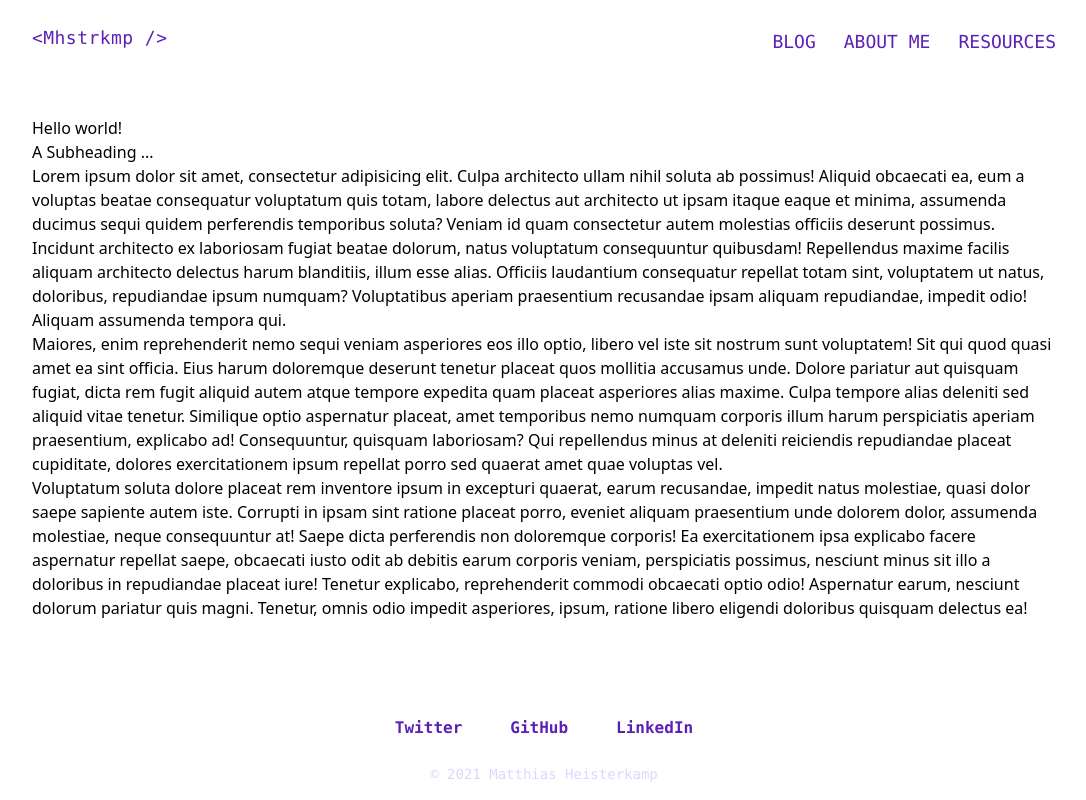
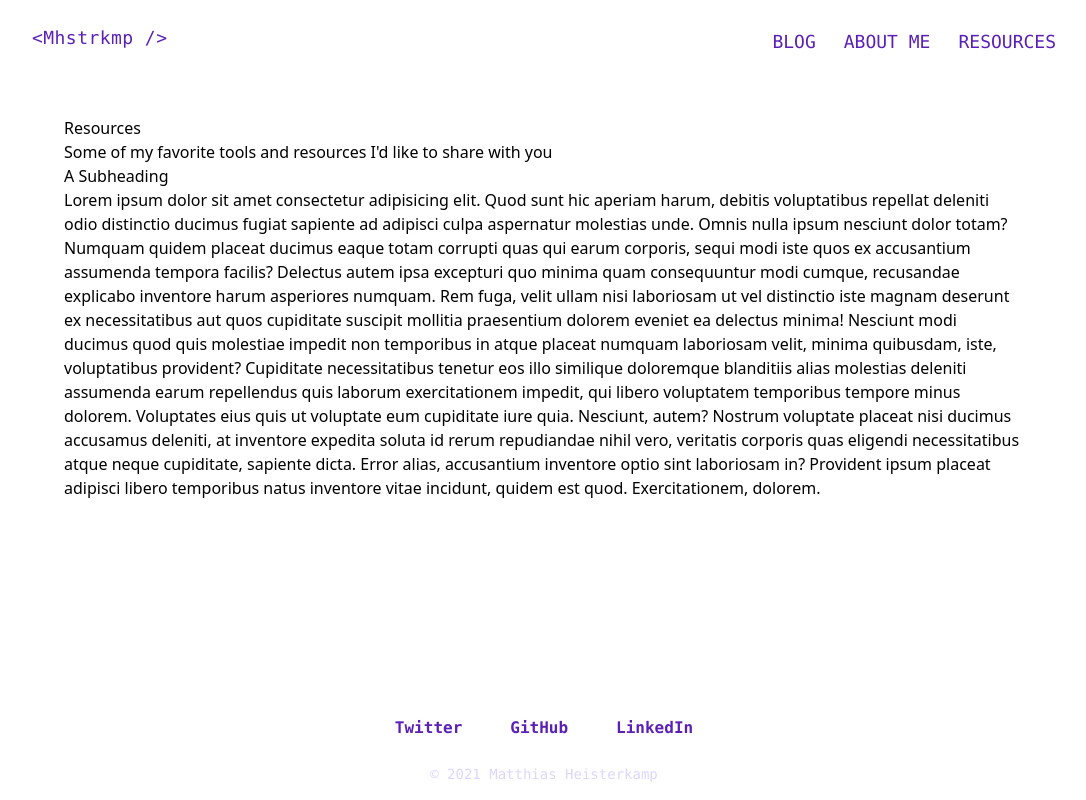
Before and after one commit to mhstrkmp/mhstrkmp.dev, a Gatsby site: page /resources in a window 1280 px wide. Shown: the whole page, without its empty margins (96-1182 px from the left). Built offline with nearby package versions, Linux system fonts and the light colour scheme; Gatsby itself is replaced by a stand-in of ours; what @tailwindcss/typography would draw is missing.

Commit message:
💄 Add colored tags based on names

```diff
--- a/src/components/PostListItem.js
+++ b/src/components/PostListItem.js
@@ -32,13 +32,15 @@ const PostListItem = ({ post }) => {
             </dl>
             <ul className="flex flex-wrap">
               {post.frontmatter.tags.map((tag, index) => {
+                const tagName = _.kebabCase(tag);
+
                 return (
                   <li key={`post_tag${index}`} className="flex-none mt-2 mr-2">
                     <Link
-                      to={`/tag/${_.kebabCase(tag)}`}
-                      className="pointer-events-auto inline-block px-2 py-1 text-sm font-semibold"
+                      to={`/tag/${tagName}`}
+                      className={`pointer-events-auto inline-block px-2 py-1 rounded-md text-sm text-white font-semibold bg-purple-600 bg-${tagName}`}
                     >
-                      #{tag}
+                      {tag}
                     </Link>
                   </li>
                 );
--- a/src/components/ProjectListItem.js
+++ b/src/components/ProjectListItem.js
@@ -1,4 +1,5 @@
 import React from "react";
+import _ from "lodash";
 
 const ProjectListItem = ({ project }) => {
   return (
@@ -17,7 +18,7 @@ const ProjectListItem = ({ project }) => {
           height={150}
           width={200}
           alt=""
-          className="object-contain"
+          className="object-cover rounded-md"
         />
         <div className="w-80 h-auto md:w-auto md:max-w-4 px-4 py-4">
           <h2 className="text-center md:text-left font-bold pb-1">
@@ -28,10 +29,13 @@ const ProjectListItem = ({ project }) => {
           </p>
           <ul className="flex justify-center md:justify-start flex-wrap">
             {project.tags.map((tag, index) => {
+              const tagName = _.kebabCase(tag);
               return (
                 <li key={`project_tag${index}`} className="flex-none mt-2 mr-2">
-                  <span className="inline-block px-2 py-1 text-sm font-semibold">
-                    #{tag}
+                  <span
+                    className={`inline-block px-2 py-1 text-white text-sm font-semibold rounded-md bg-purple-600 bg-${tagName}`}
+                  >
+                    {tag}
                   </span>
                 </li>
               );
--- a/src/content/posts/post-3.md
+++ b/src/content/posts/post-3.md
@@ -3,7 +3,7 @@
 date: "2020-02-14"
 title: "My third blog post"
 description: "Lorem ipsum dolor sit amet, consetetur sadipscing elitr, sed diam nonumy eirmod tempor invidunt ut labore et dolore magna aliquyam erat, sed diam voluptua."
-tags: ["Some Label", "Label", "Label", "Label"]
+tags: ["thoughts", "React", "JavaScript"]
 ---
 
 Lorem ipsum dolor sit amet, consetetur sadipscing elitr, sed diam nonumy eirmod tempor invidunt ut labore et dolore magna aliquyam erat, sed diam voluptua. At vero eos et accusam et justo duo dolores et ea rebum. Stet clita kasd gubergren, no sea takimata sanctus est Lorem ipsum dolor sit amet. Lorem ipsum dolor sit amet, consetetur sadipscing elitr, sed diam nonumy eirmod tempor invidunt ut labore et dolore magna aliquyam erat, sed diam voluptua. At vero eos et accusam et justo duo dolores et ea rebum. Stet clita kasd gubergren, no sea takimata sanctus est Lorem ipsum dolor sit amet. Lorem ipsum dolor sit amet, consetetur sadipscing elitr, sed diam nonumy eirmod tempor invidunt ut labore et dolore magna aliquyam erat, sed diam voluptua. At vero eos et accusam et justo duo dolores et ea rebum. Stet clita kasd gubergren, no sea takimata sanctus est Lorem ipsum dolor sit amet.
--- a/src/pages/resources.js
+++ b/src/pages/resources.js
@@ -2,51 +2,37 @@ import * as React from "react";
 
 const ResourcesPage = () => {
   return (
-    <main className="flex justify-center items-center">
-      <article className="prose">
-        <h1>Hello world!</h1>
-        <h2>A Subheading ...</h2>
+    <main className="flex justify-center items-center px-8">
+      <article className="container prose">
+        <h1>Resources</h1>
         <p>
-          Lorem ipsum dolor sit amet, consectetur adipisicing elit. Culpa
-          architecto ullam nihil soluta ab possimus! Aliquid obcaecati ea, eum a
-          voluptas beatae consequatur voluptatum quis totam, labore delectus aut
-          architecto ut ipsam itaque eaque et minima, assumenda ducimus sequi
-          quidem perferendis temporibus soluta? Veniam id quam consectetur autem
-          molestias officiis deserunt possimus. Incidunt architecto ex
-          laboriosam fugiat beatae dolorum, natus voluptatum consequuntur
-          quibusdam! Repellendus maxime facilis aliquam architecto delectus
-          harum blanditiis, illum esse alias. Officiis laudantium consequatur
-          repellat totam sint, voluptatem ut natus, doloribus, repudiandae ipsum
-          numquam? Voluptatibus aperiam praesentium recusandae ipsam aliquam
-          repudiandae, impedit odio! Aliquam assumenda tempora qui.
+          Some of my favorite tools and resources I'd like to share with you
         </p>
+        <h2>A Subheading</h2>
         <p>
-          Maiores, enim reprehenderit nemo sequi veniam asperiores eos illo
-          optio, libero vel iste sit nostrum sunt voluptatem! Sit qui quod quasi
-          amet ea sint officia. Eius harum doloremque deserunt tenetur placeat
-          quos mollitia accusamus unde. Dolore pariatur aut quisquam fugiat,
-          dicta rem fugit aliquid autem atque tempore expedita quam placeat
-          asperiores alias maxime. Culpa tempore alias deleniti sed aliquid
-          vitae tenetur. Similique optio aspernatur placeat, amet temporibus
-          nemo numquam corporis illum harum perspiciatis aperiam praesentium,
-          explicabo ad! Consequuntur, quisquam laboriosam? Qui repellendus minus
-          at deleniti reiciendis repudiandae placeat cupiditate, dolores
-          exercitationem ipsum repellat porro sed quaerat amet quae voluptas
-          vel.
-        </p>
-        <p>
-          Voluptatum soluta dolore placeat rem inventore ipsum in excepturi
-          quaerat, earum recusandae, impedit natus molestiae, quasi dolor saepe
-          sapiente autem iste. Corrupti in ipsam sint ratione placeat porro,
-          eveniet aliquam praesentium unde dolorem dolor, assumenda molestiae,
-          neque consequuntur at! Saepe dicta perferendis non doloremque
-          corporis! Ea exercitationem ipsa explicabo facere aspernatur repellat
-          saepe, obcaecati iusto odit ab debitis earum corporis veniam,
-          perspiciatis possimus, nesciunt minus sit illo a doloribus in
-          repudiandae placeat iure! Tenetur explicabo, reprehenderit commodi
-          obcaecati optio odio! Aspernatur earum, nesciunt dolorum pariatur quis
-          magni. Tenetur, omnis odio impedit asperiores, ipsum, ratione libero
-          eligendi doloribus quisquam delectus ea!
+          Lorem ipsum dolor sit amet consectetur adipisicing elit. Quod sunt hic
+          aperiam harum, debitis voluptatibus repellat deleniti odio distinctio
+          ducimus fugiat sapiente ad adipisci culpa aspernatur molestias unde.
+          Omnis nulla ipsum nesciunt dolor totam? Numquam quidem placeat ducimus
+          eaque totam corrupti quas qui earum corporis, sequi modi iste quos ex
+          accusantium assumenda tempora facilis? Delectus autem ipsa excepturi
+          quo minima quam consequuntur modi cumque, recusandae explicabo
+          inventore harum asperiores numquam. Rem fuga, velit ullam nisi
+          laboriosam ut vel distinctio iste magnam deserunt ex necessitatibus
+          aut quos cupiditate suscipit mollitia praesentium dolorem eveniet ea
+          delectus minima! Nesciunt modi ducimus quod quis molestiae impedit non
+          temporibus in atque placeat numquam laboriosam velit, minima
+          quibusdam, iste, voluptatibus provident? Cupiditate necessitatibus
+          tenetur eos illo similique doloremque blanditiis alias molestias
+          deleniti assumenda earum repellendus quis laborum exercitationem
+          impedit, qui libero voluptatem temporibus tempore minus dolorem.
+          Voluptates eius quis ut voluptate eum cupiditate iure quia. Nesciunt,
+          autem? Nostrum voluptate placeat nisi ducimus accusamus deleniti, at
+          inventore expedita soluta id rerum repudiandae nihil vero, veritatis
+          corporis quas eligendi necessitatibus atque neque cupiditate, sapiente
+          dicta. Error alias, accusantium inventore optio sint laboriosam in?
+          Provident ipsum placeat adipisci libero temporibus natus inventore
+          vitae incidunt, quidem est quod. Exercitationem, dolorem.
         </p>
       </article>
     </main>
--- a/tailwind.config.js
+++ b/tailwind.config.js
@@ -2,7 +2,18 @@ module.exports = {
   purge: ["./src/**/*.{js,jsx,ts,tsx}"],
   darkMode: false, // or 'media' or 'class'
   theme: {
-    extend: {},
+    extend: {
+      colors: {
+        thoughts: "#A855F7",
+        react: "#61dafb",
+        "mongo-db": "#13aa52",
+        "java-script": "#F8DD4A",
+        git: "#f14e32",
+        tailwind: "#22d3ee",
+        gatsby: "#66338B",
+        chimpify: "#8566F2",
+      },
+    },
   },
   variants: {
     extend: {},
```
